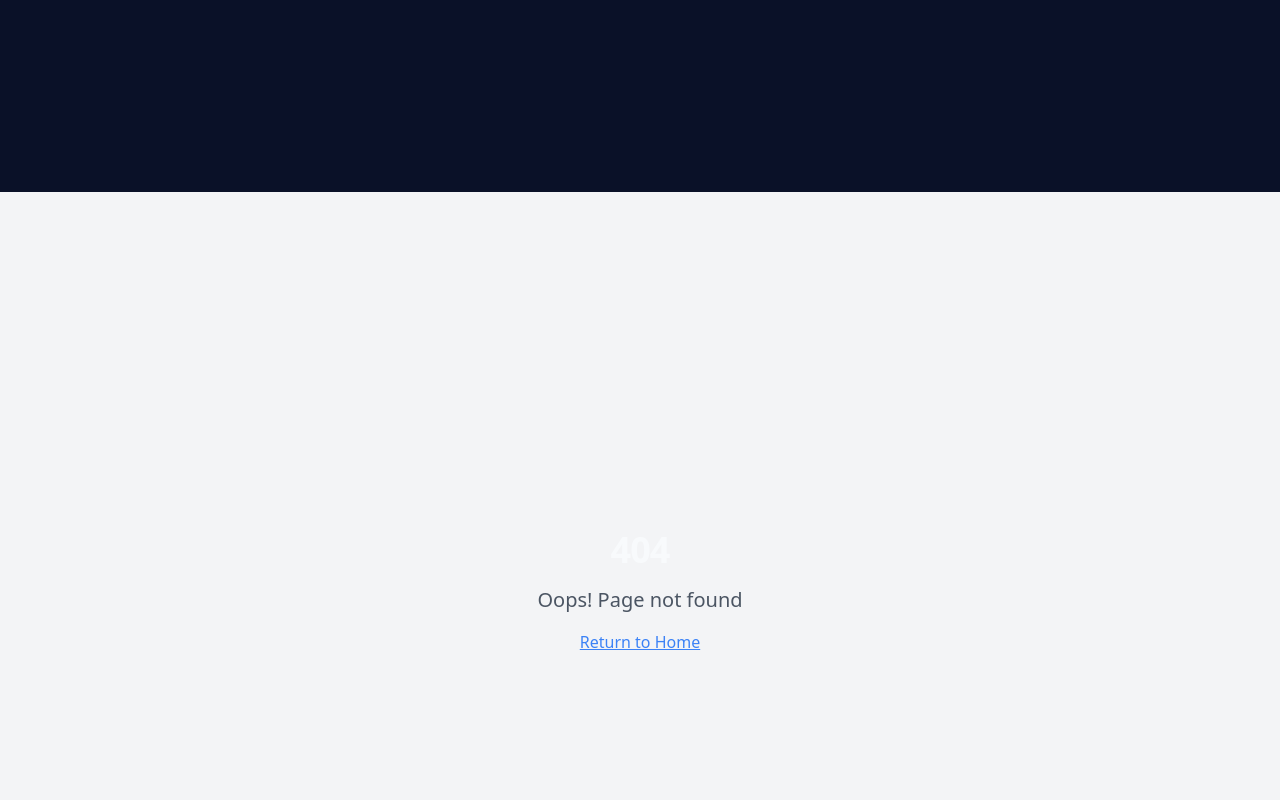
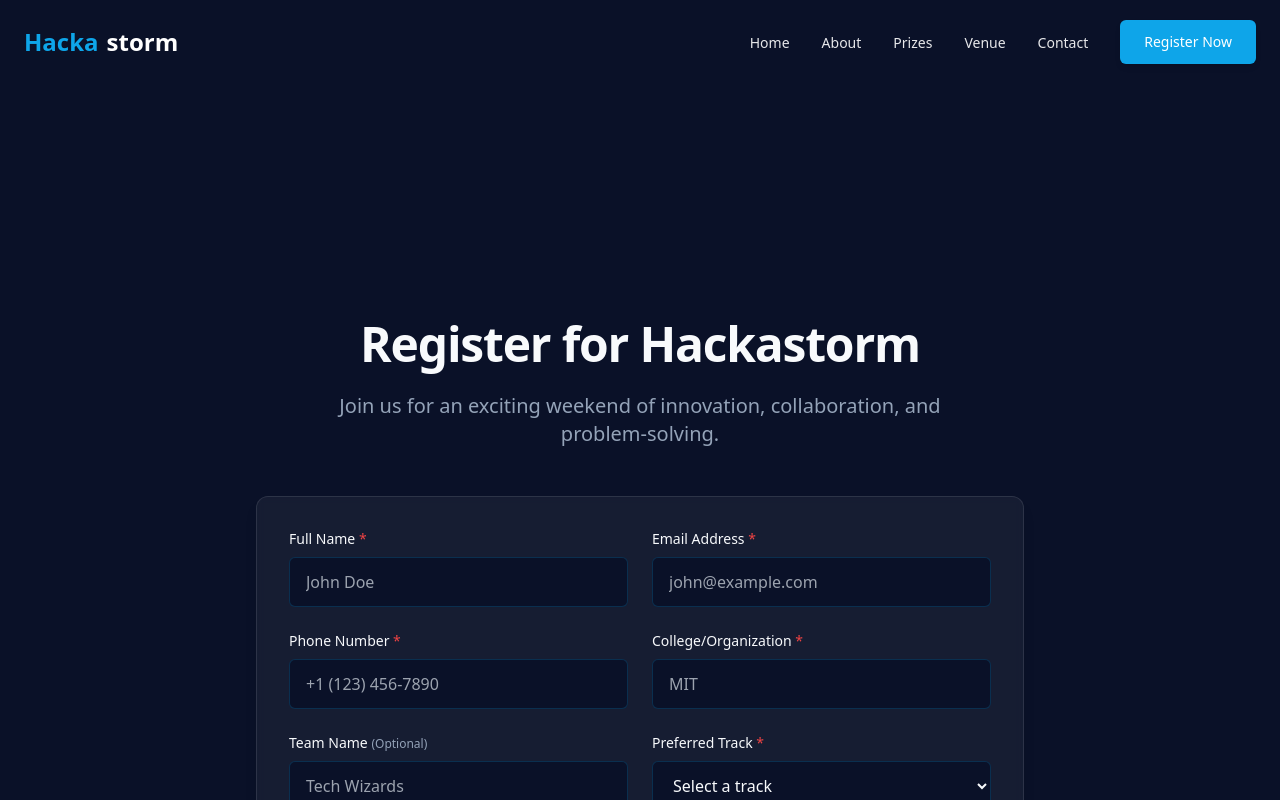
Before and after one commit to AbisheakSivakumar/hackathon-spark, a React (Vite) app: page /register in a window 1280 px wide. Before the commit this address had no page. Shown: the top 800 px of the page. Built offline with nearby package versions, Linux system fonts and the light colour scheme.

Commit message:
Prepare registration page
This commit prepares the registration page for the application.

```diff
--- a/package.json
+++ b/package.json
@@ -51,6 +51,7 @@
     "react": "^18.3.1",
     "react-day-picker": "^8.10.1",
     "react-dom": "^18.3.1",
+    "react-helmet-async": "^2.0.5",
     "react-hook-form": "^7.53.0",
     "react-resizable-panels": "^2.1.3",
     "react-router-dom": "^6.26.2",
--- a/src/App.tsx
+++ b/src/App.tsx
@@ -1,3 +1,4 @@
+
 import { Toaster } from "@/components/ui/toaster";
 import { Toaster as Sonner } from "@/components/ui/sonner";
 import { TooltipProvider } from "@/components/ui/tooltip";
@@ -5,22 +6,27 @@ import { QueryClient, QueryClientProvider } from "@tanstack/react-query";
 import { BrowserRouter, Routes, Route } from "react-router-dom";
 import Index from "./pages/Index";
 import NotFound from "./pages/NotFound";
+import Registration from "./pages/Registration";
+import { Helmet, HelmetProvider } from "react-helmet-async";
 
 const queryClient = new QueryClient();
 
 const App = () => (
   <QueryClientProvider client={queryClient}>
+    <HelmetProvider>
       <TooltipProvider>
         <Toaster />
         <Sonner />
         <BrowserRouter>
           <Routes>
             <Route path="/" element={<Index />} />
+            <Route path="/register" element={<Registration />} />
             {/* ADD ALL CUSTOM ROUTES ABOVE THE CATCH-ALL "*" ROUTE */}
             <Route path="*" element={<NotFound />} />
           </Routes>
         </BrowserRouter>
       </TooltipProvider>
+    </HelmetProvider>
   </QueryClientProvider>
 );
 
--- /dev/null
+++ b/src/pages/Registration.tsx
@@ -0,0 +1,37 @@
+
+import { Helmet } from "react-helmet";
+import Navbar from "@/components/Navbar";
+import Footer from "@/components/Footer";
+import RegistrationForm from "@/components/RegistrationForm";
+
+const Registration = () => {
+  return (
+    <>
+      <Helmet>
+        <title>Register | Hackastorm</title>
+        <meta name="description" content="Register for Hackastorm - the premier hackathon event" />
+      </Helmet>
+
+      <Navbar />
+
+      <main className="pt-32 pb-20">
+        <div className="container-section">
+          <div className="max-w-4xl mx-auto">
+            <h1 className="text-4xl md:text-5xl font-extrabold mb-6 text-center">
+              Register for Hackastorm
+            </h1>
+            <p className="text-xl text-hackathon-muted mb-12 text-center max-w-2xl mx-auto">
+              Join us for an exciting weekend of innovation, collaboration, and problem-solving.
+            </p>
+
+            <RegistrationForm />
+          </div>
+        </div>
+      </main>
+
+      <Footer />
+    </>
+  );
+};
+
+export default Registration;
```
Also changed, not shown: 1 other file (tests, documents, lock files or other folders). Lines whose indentation alone changed are shown as unchanged.
